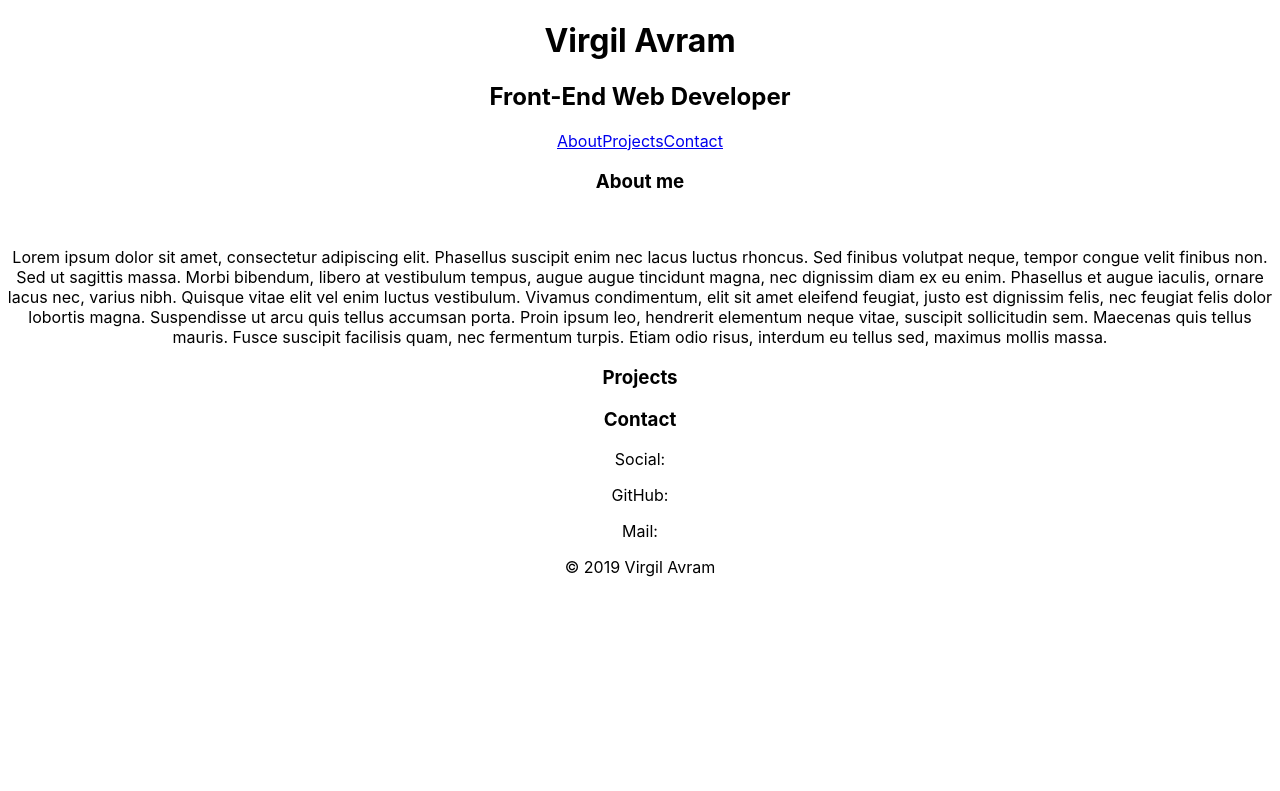
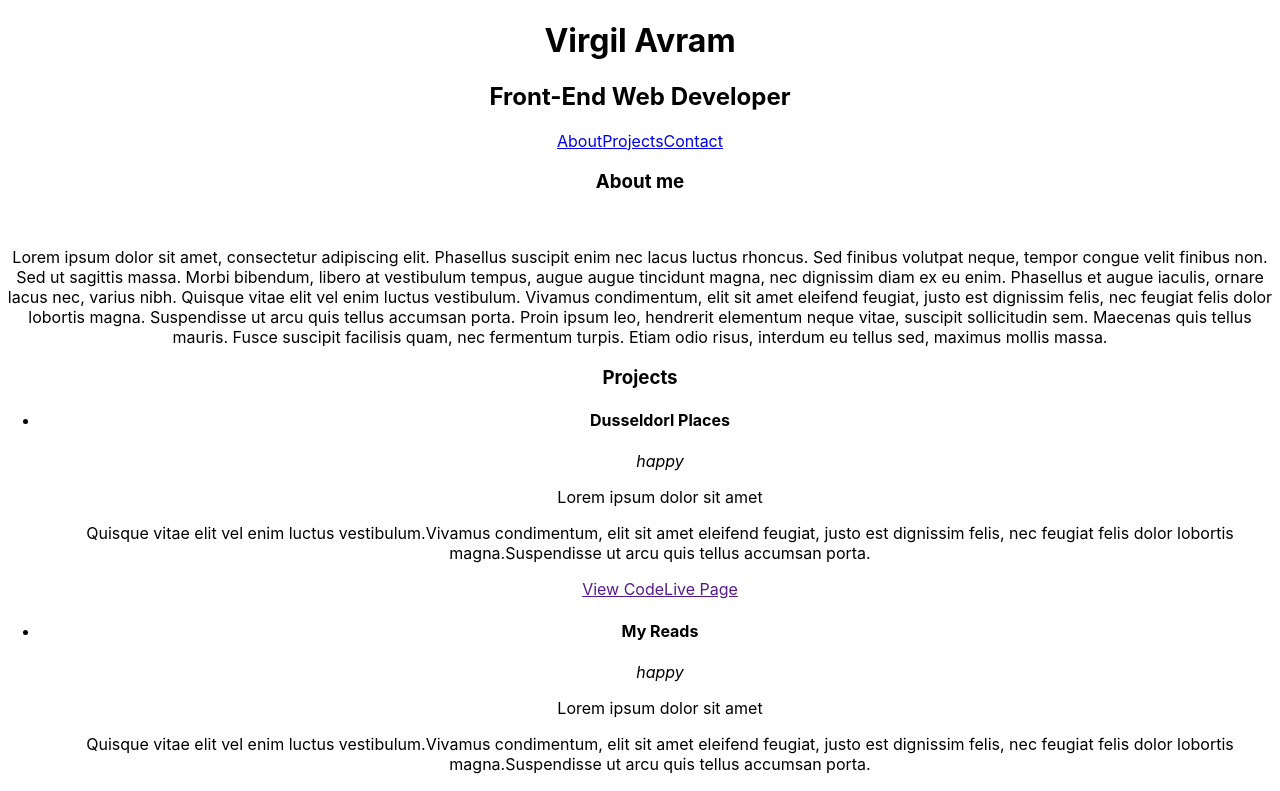
Before and after one commit to virgilseo/portfolio, a React (Create React App) app: page / in a window 1280 px wide. Shown: the top 791 px of the page. Built offline with nearby package versions, Linux system fonts and the light colour scheme.

Commit message:
Render the projects

```diff
--- a/src/App.js
+++ b/src/App.js
@@ -6,8 +6,19 @@ import About from './About.js';
 import Contact from './Contact.js';
 import Projects from './Projects.js';
 import Navigation from './Navigation';
+import ProjectInfo from './ProjectInfo';
+
+const projects = ProjectInfo
 
 class App extends Component {
+
+  state = {
+    projects: []
+  }
+
+  componentDidMount() {
+    this.setState({projects: projects})
+  }
 
   render() {
 
@@ -16,7 +27,7 @@ class App extends Component {
         <Header />
         <Navigation />
         <About />
-        <Projects />
+        <Projects projects={this.state.projects} />
         <Contact />
         <Footer />
       </div>
--- /dev/null
+++ b/src/ProjectInfo.js
@@ -0,0 +1,11 @@
+//Store project information in a array
+const ProjectInfo = [
+  {id: 1, gitLink:'', liveLink: '', title:'Dusseldorl Places' ,tag:'Lorem ipsum dolor sit amet', description:'Quisque vitae elit vel enim luctus vestibulum.Vivamus condimentum, elit sit amet eleifend feugiat, justo est dignissim felis, nec feugiat felis dolor lobortis magna.Suspendisse ut arcu quis tellus accumsan porta.'},
+  {id: 2, gitLink:'', liveLink: '', title:'My Reads' ,tag:'Lorem ipsum dolor sit amet', description:'Quisque vitae elit vel enim luctus vestibulum.Vivamus condimentum, elit sit amet eleifend feugiat, justo est dignissim felis, nec feugiat felis dolor lobortis magna.Suspendisse ut arcu quis tellus accumsan porta.'},
+  {id: 3, gitLink:'', liveLink: '', title:'Restaurant Reviews' ,tag:'Lorem ipsum dolor sit amet', description:'Quisque vitae elit vel enim luctus vestibulum.Vivamus condimentum, elit sit amet eleifend feugiat, justo est dignissim felis, nec feugiat felis dolor lobortis magna.Suspendisse ut arcu quis tellus accumsan porta.'},
+  {id: 4, gitLink:'', liveLink: '', title:'Argade Game Clone' ,tag:'Lorem ipsum dolor sit amet', description:'Quisque vitae elit vel enim luctus vestibulum.Vivamus condimentum, elit sit amet eleifend feugiat, justo est dignissim felis, nec feugiat felis dolor lobortis magna.Suspendisse ut arcu quis tellus accumsan porta.'},
+  {id: 5, gitLink:'', liveLink: '', title:'Feed Reader' ,tag:'Lorem ipsum dolor sit amet', description:'Quisque vitae elit vel enim luctus vestibulum.Vivamus condimentum, elit sit amet eleifend feugiat, justo est dignissim felis, nec feugiat felis dolor lobortis magna.Suspendisse ut arcu quis tellus accumsan porta.'},
+  {id: 6, gitLink:'', liveLink: '', title:'Memory Game' ,tag:'Lorem ipsum dolor sit amet', description:'Quisque vitae elit vel enim luctus vestibulum.Vivamus condimentum, elit sit amet eleifend feugiat, justo est dignissim felis, nec feugiat felis dolor lobortis magna.Suspendisse ut arcu quis tellus accumsan porta.'}
+  ]
+
+export default ProjectInfo
--- a/src/Projects.js
+++ b/src/Projects.js
@@ -7,7 +7,23 @@ class Projects extends Component {
     return(
 
       <section id='projects'>
-       <h3>Projects</h3>
+        <h3>Projects</h3>
+        <ul>
+        {this.props.projects.map((project) => (
+          <li key={project.id} className='project'>
+            <div className='project-front'>
+              <h4>{project.title}</h4>
+              <i>happy</i>
+              <p>{project.tag}</p>
+            </div>
+            <div className='project-back'>
+              <p>{project.description}</p>
+              <a href={project.gitLink}>View Code</a>
+              <a href={project.liveLink}>Live Page</a>
+            </div>
+          </li>
+        ))}
+        </ul>
       </section>
     )
   }
```
